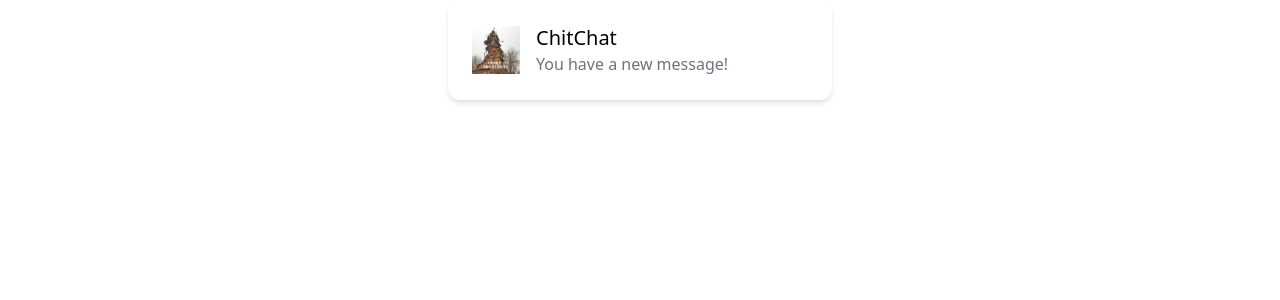
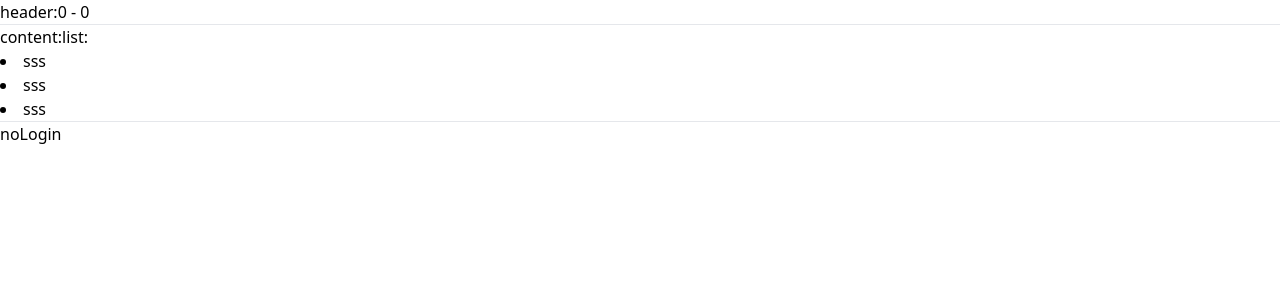
Before and after one commit to tw-huang/DogChat, a React (Create React App) app: page / in a window 1280 px wide. Shown: the top 300 px of the page. Built offline with nearby package versions, Linux system fonts and the light colour scheme.

Commit message:
#components#

```diff
--- a/src/App.tsx
+++ b/src/App.tsx
@@ -1,20 +1,37 @@
-import React, { Component } from "react";
-import Img from "./assets/640.png";
+import React, { useEffect, useState } from 'react'
+import Header from './components/Header'
+import Content from './components/Content'
+import Footer from './components/Footer'
+import './utils/index'
 
-class App extends Component {
-	render() {
-		return (
-			<div className='p-6 max-w-sm mx-auto bg-white rounded-xl shadow-md flex items-center space-x-4'>
-				<div className='flex-shrink-0'>
-					<img className='h-12 w-12' src={Img} alt='' />
-				</div>
-				<div>
-					<div className='text-xl font-medium text-black'>ChitChat</div>
-					<p className='text-gray-500'>You have a new message!</p>
-				</div>
-			</div>
-		);
-	}
+const App: React.FC = () => {
+	//在线人数
+	const [online, setOnline] = useState<number>(0)
+	//注册人数
+	const [registers, setRegisters] = useState<number>(0)
+	// //消息列表
+	const [msgList, setMsgList] = useState<Array<object>>([
+		{ id: 1, body: 'sss' },
+		{ id: 2, body: 'sss' },
+		{ id: 3, body: 'sss' },
+	])
+	//是否登录
+	const [isLogin, setIsLogin] = useState<boolean>(false)
+
+	useEffect(() => {
+		let expire = localStorage.getExpire('token')
+		if (expire) {
+			setIsLogin(true)
+		}
+	},[])
+
+	return (
+		<div>
+			<Header online={online} registers={registers} />
+			<Content msgList={msgList} />
+			<Footer isLogin={isLogin} />
+		</div>
+	)
 }
 
-export default App;
+export default App
--- /dev/null
+++ b/src/components/Content/index.tsx
@@ -0,0 +1,23 @@
+import React from 'react'
+
+interface Props {
+	msgList: Array<object>
+}
+
+const Content: React.FC<Props> = (props) => {
+	var msgList = props.msgList
+
+	// @ts-ignore
+	const list = msgList.map((item) => <li key={item.id}>{item.body}</li>)
+
+	return (
+		<div>
+			content:
+			<span>list:</span>
+			{list}
+			<hr />
+		</div>
+	)
+}
+
+export default Content
--- /dev/null
+++ b/src/components/Footer/index.tsx
@@ -0,0 +1,17 @@
+import React from 'react'
+
+interface Props {
+	isLogin: boolean
+}
+
+const Footer: React.FC<Props> = (props) => {
+	const isLogin = props.isLogin
+
+	return (
+		<div>
+			<div>{isLogin ? 'login' : 'noLogin'}</div>
+		</div>
+	)
+}
+
+export default Footer
--- /dev/null
+++ b/src/components/Header/index.tsx
@@ -0,0 +1,19 @@
+import React from 'react'
+
+
+interface Props {
+	online: number;
+	registers: number;
+}
+
+const Header:React.FC<Props> = (props) =>{
+	return(
+		<div>
+			header:
+			{props.online} - {props.registers}
+			<hr/>
+		</div>
+	)
+}
+
+export default Header
--- /dev/null
+++ b/src/utils/index.js
@@ -0,0 +1,29 @@
+// //接口地址
+// const baseUrl = 'http://localhost:9100'
+// //ws地址
+// const wsUrl = 'ws://localhost:9100'
+//
+// //token过期时间（24小时）
+// const expireToken = 24 * 60 * 60 * 1000
+
+Storage.prototype.setExpire = (key, value, expire) => {
+	let obj = {
+		data: value,
+		time: Date.now(),
+		expire: expire,
+	}
+	//localStorage 设置的值不能为对象,转为json字符串
+	localStorage.setItem(key, JSON.stringify(obj))
+}
+Storage.prototype.getExpire = (key) => {
+	let val = localStorage.getItem(key)
+	if (!val) {
+		return val
+	}
+	val = JSON.parse(val)
+	if (Date.now() - val.time > val.expire) {
+		localStorage.removeItem(key)
+		return null
+	}
+	return val.data
+}
```
Also changed, not shown: src/index.tsx (+6 -6 lines).
